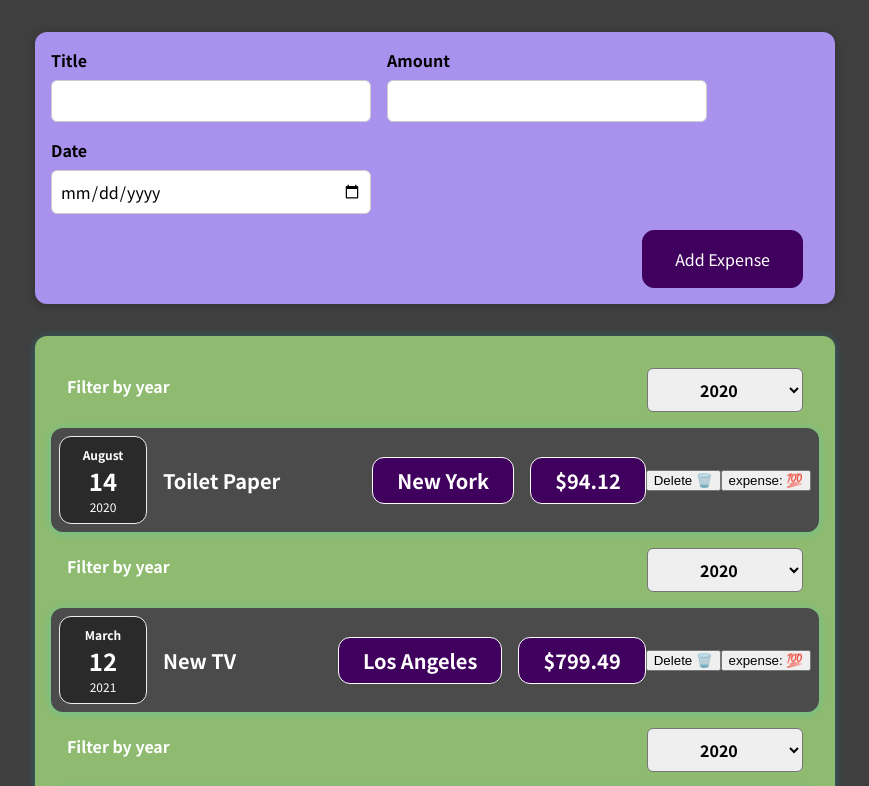
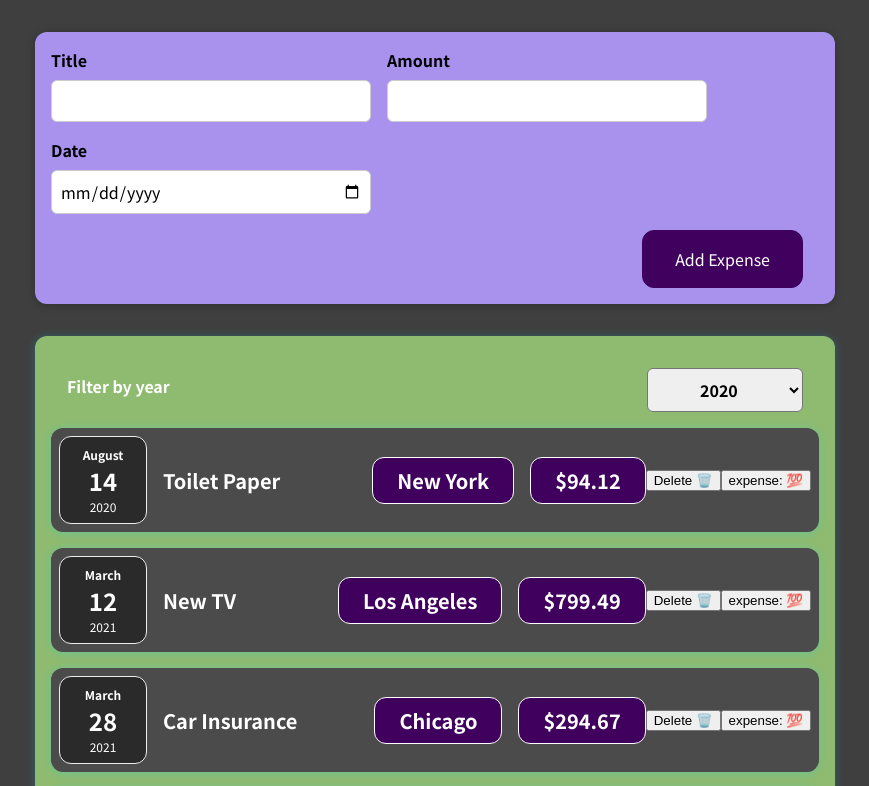
Before and after one commit to rushabhTt/react, a React (Create React App) app in the folder new-start/: page / in a window 1280 px wide. Shown: the top 786 px of the page, without its empty margins (205-1074 px from the left). Built offline with nearby package versions, Linux system fonts and the light colour scheme.

Commit message:
deleteExpenseHandler ki position changed, app.js me change

```diff
--- a/new-start/src/App.js
+++ b/new-start/src/App.js
@@ -1,8 +1,9 @@
+import { useState } from "react";
+
 import Expenses from "./components/Expenses/Expenses";
 import NewExpense from "./components/NewExpense/NewExpense";
 
-function App() {
-  const expenses = [
+const DUMMY_EXPENSES = [
   {
     id: "e1",
     title: "Toilet Paper",
@@ -33,9 +34,30 @@ function App() {
   },
 ];
 
+const App = () => {
+  const [expenses, setExpenses] = useState(DUMMY_EXPENSES);
+
   const addExpenseHandler = (expense) => {
-    console.log("In App.js");
-    console.log(expense);
+    // ! if updating based on previous snapshot then
+    // ! not correct way: setExpenses([expense, ...expenses]);
+    const newExpense = {
+      ...expense,
+      location: expense.location || "NZ",
+    };
+    setExpenses((prevExpenses) => {
+      return [newExpense, ...prevExpenses];
+    });
+    // console.log(expense);
+    // setExpenses((prevExpenses) => {
+    //   return [expense, ...prevExpenses];
+    // });
+    // console.log("bye");
+  };
+
+  const deleteExpenseHandler = (expenseId) => {
+    setExpenses((prevExpenses) => {
+      return prevExpenses.filter((expense) => expense.id !== expenseId);
+    });
   };
 
   // return React.createElement(
@@ -48,9 +70,9 @@ function App() {
   return (
     <div>
       <NewExpense onAddExpense={addExpenseHandler} />
-      <Expenses items={expenses} />
+      <Expenses items={expenses} onDelete={deleteExpenseHandler} />
     </div>
   );
-}
+};
 
 export default App;
--- a/new-start/src/components/Expenses/Expenses.js
+++ b/new-start/src/components/Expenses/Expenses.js
@@ -6,27 +6,23 @@ import ExpensesFilter from "./ExpensesFilter";
 import "./Expenses.css";
 
 const Expenses = (props) => {
-  const [expenses, setExpenses] = useState(props.items);
+  // const [expenses, setExpenses] = useState(props.items);
   const [filteredYear, setFilteredYear] = useState("2020");
 
-  const deleteExpenseHandler = (id) => {
-    setExpenses((prevExpenses) =>
-      prevExpenses.filter((expense) => expense.id !== id)
-    );
-  };
+  // const deleteExpenseHandler = (id) => {
+  //   setExpenses((prevExpenses) =>
+  //     prevExpenses.filter((expense) => expense.id !== id)
+  //   );
+  // };
 
   const filterChangeHandler = (selectedYear) => {
     setFilteredYear(selectedYear);
   };
 
-  const expenseItems = expenses.map((expense) => {
-    console.log(expense.id);
+  // ! map converts one to other basically we are converting array to react
+  const expenseItems = props.items.map((expense) => {
+    console.log(expense);
     return (
-      <>
-        <ExpensesFilter
-          selected={filteredYear}
-          onChangeFilter={filterChangeHandler}
-        />
       <ExpenseItem
         // * The key prop is a unique identifier for an element in a list, but it is not passed down to the child component.
         key={expense.id}
@@ -35,13 +31,20 @@ const Expenses = (props) => {
         amount={expense.amount}
         date={expense.date}
         location={expense.location}
-          onDelete={deleteExpenseHandler}
+        onDelete={props.onDelete}
       />
-      </>
     );
   });
 
-  return <Card className="expenses">{expenseItems}</Card>;
+  return (
+    <Card className="expenses">
+      <ExpensesFilter
+        selected={filteredYear}
+        onChangeFilter={filterChangeHandler}
+      />
+      {expenseItems}
+    </Card>
+  );
 };
 
 export default Expenses;
```
Lines whose indentation alone changed are shown as unchanged.
